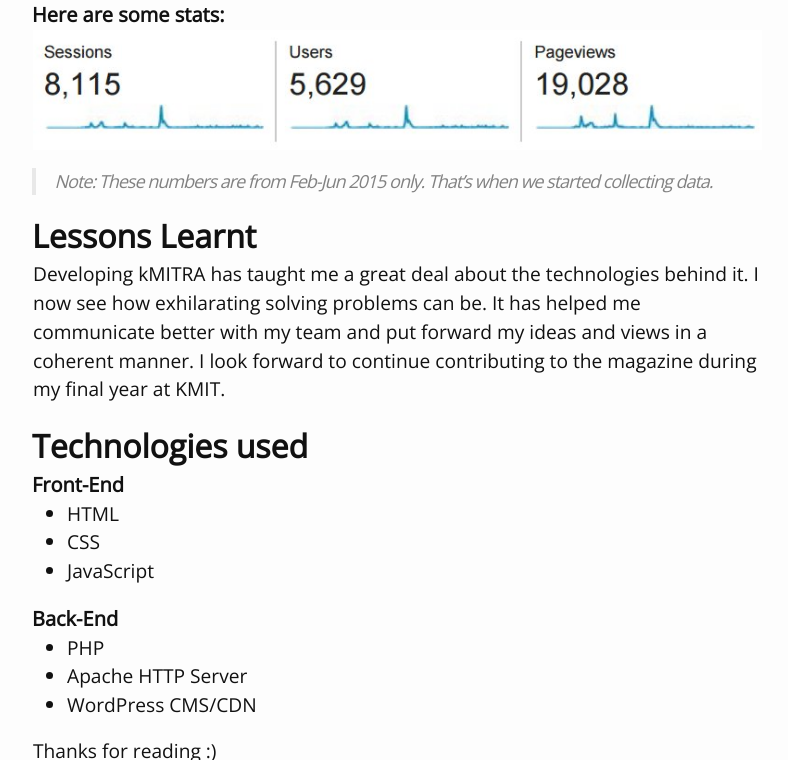
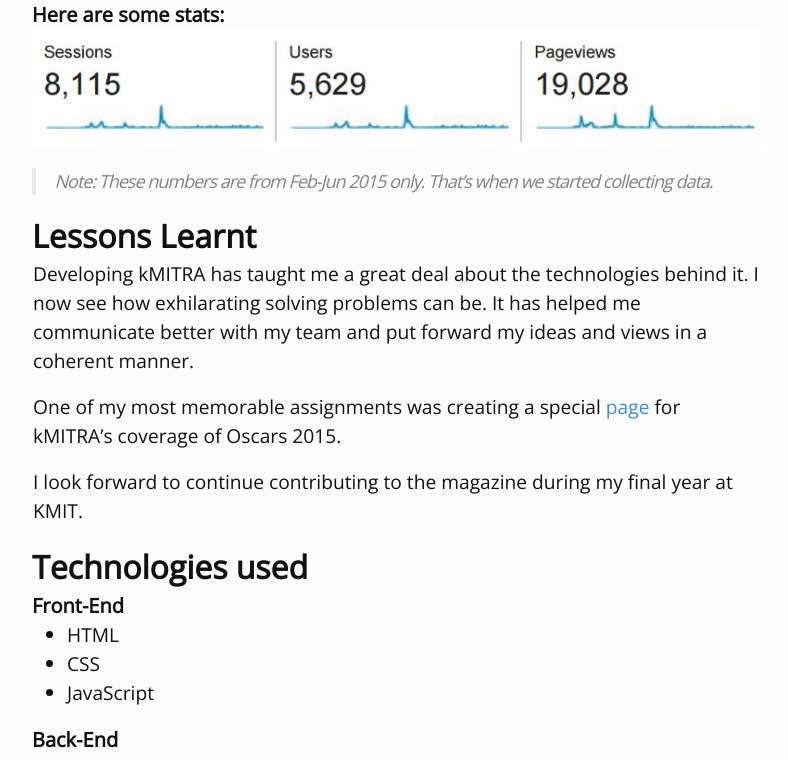
Before and after one commit to arjunnn/blog, a Jekyll site: the page built from _posts/2015-06-12-my-journey-with-kmitra.md, in a window 1280 px wide and 900 px high, scrolled down 2182 px, cut to the strip 0-760 px from the top of the window. Shown: the whole strip, without its empty margins (243-1031 px from the left). Built offline with Jekyll 4.4.1, drawn with Linux system fonts in a browser that asks for light colours; Markdown is read by kramdown in place of the engine named in the settings.

Commit message:
oscars plug

```diff
--- a/_posts/2015-06-12-my-journey-with-kmitra.md
+++ b/_posts/2015-06-12-my-journey-with-kmitra.md
@@ -58,7 +58,11 @@
 >Note: These numbers are from Feb-Jun 2015 only. That's when we started collecting data.
 
 ##**Lessons Learnt**
-Developing kMITRA has taught me a great deal about the technologies behind it. I now see how exhilarating solving problems can be. It has helped me communicate better with my team and put forward my ideas and views in a coherent manner. I look forward to continue contributing to the magazine during my final year at KMIT.
+Developing kMITRA has taught me a great deal about the technologies behind it. I now see how exhilarating solving problems can be. It has helped me communicate better with my team and put forward my ideas and views in a coherent manner.
+
+One of my most memorable assignments was creating a special [page](http://kmit.in/emagazine/oscars/) for kMITRA's coverage of Oscars 2015.
+
+ I look forward to continue contributing to the magazine during my final year at KMIT.
 
 ##**Technologies used**
 ####**Front-End**
```
